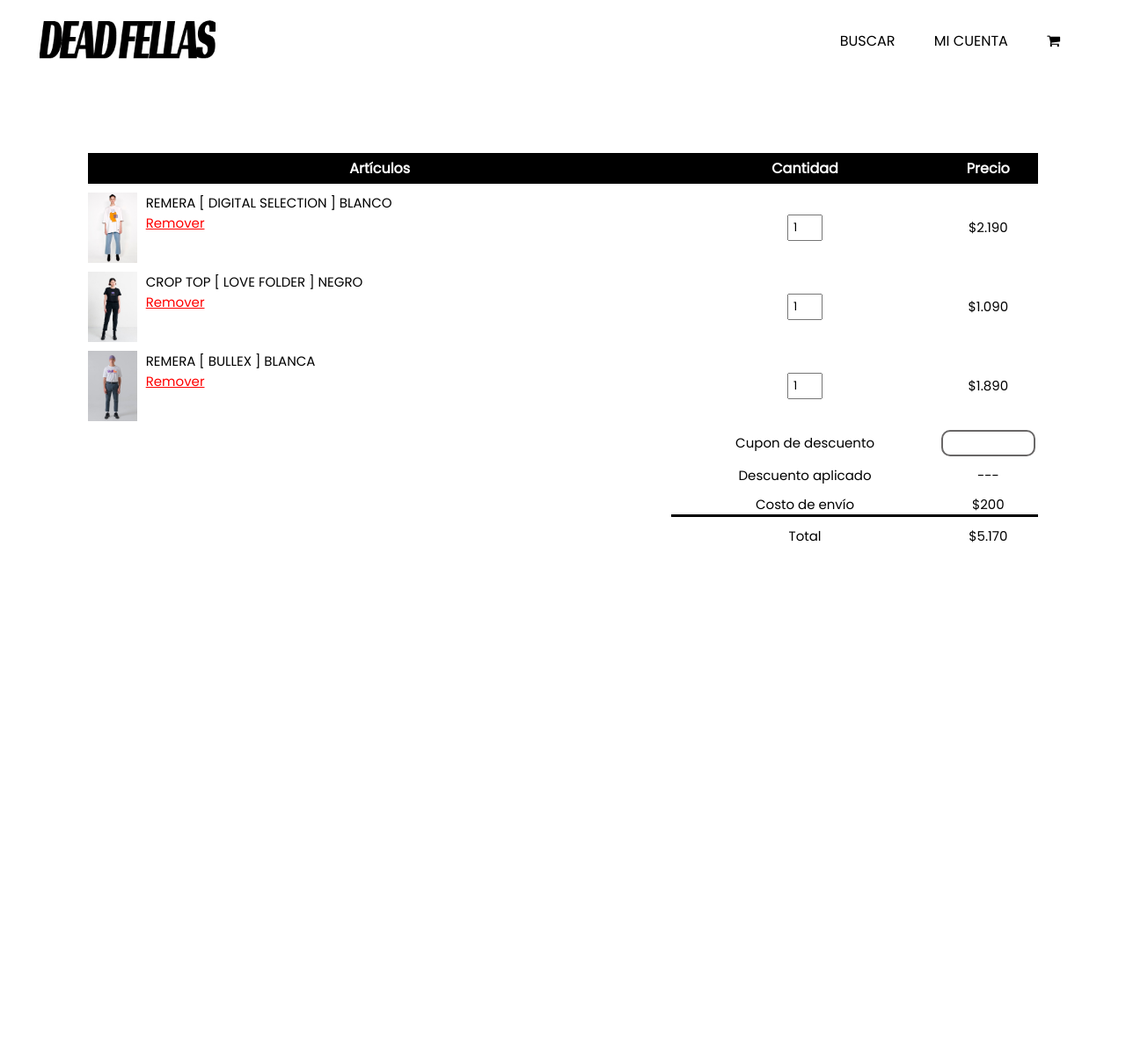
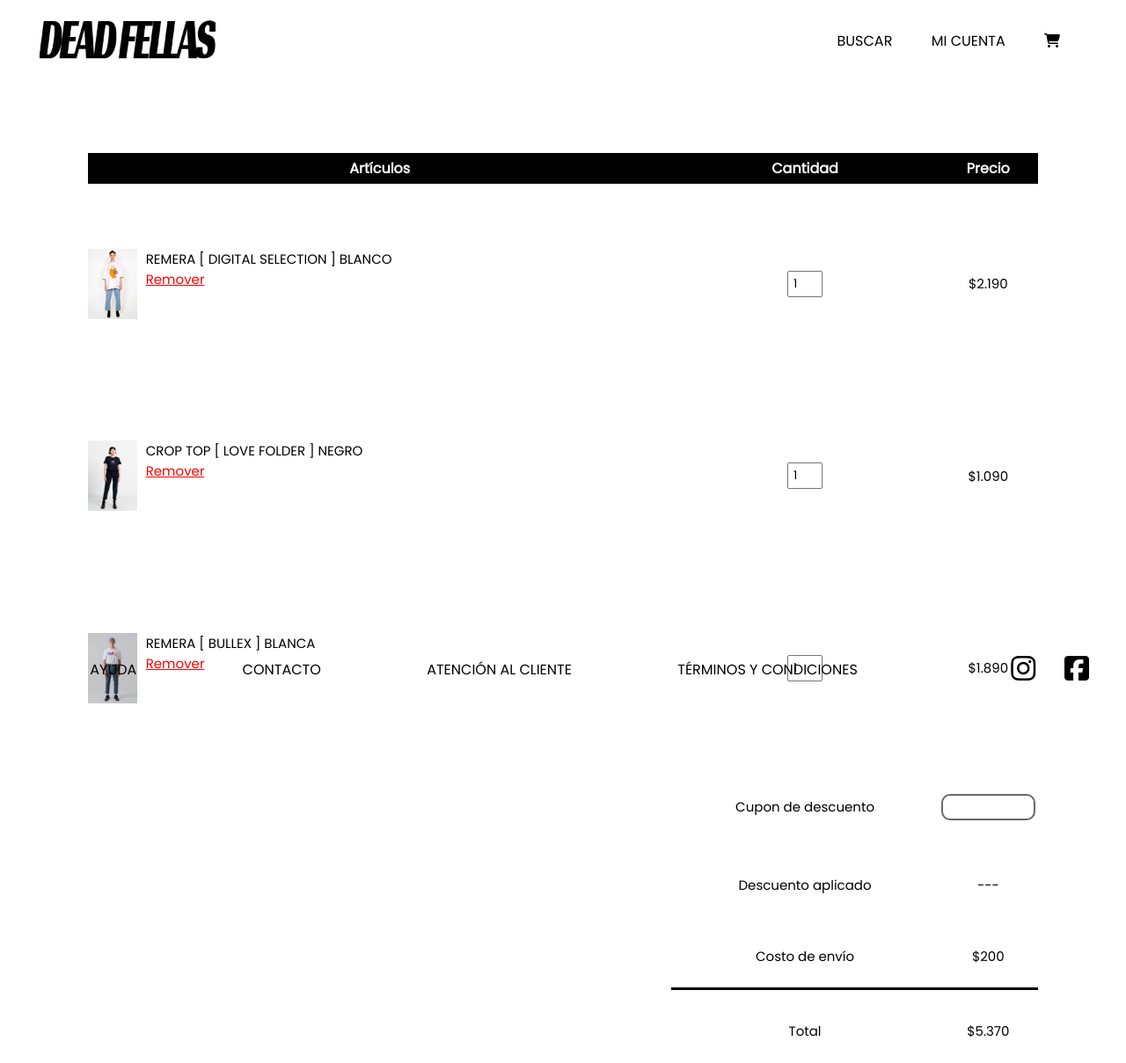
Before and after one commit to Francisco-Guido/DeadFellas, a Node server app: page /productCart in a window 1280 px wide. Shown: the whole page at 88% size. Before the commit the page ends 617 px from the top, so only its background shows below. Run offline with Node 20, Linux system fonts and the light colour scheme; some libraries are stand-ins or nearby versions.

Commit message:
arreglando carrito

```diff
--- a/public/css/style.css
+++ b/public/css/style.css
@@ -372,7 +372,11 @@
 }
 /*-------- CARRITO --------*/
 .bodyCart{
-    height: 100vh;
+    height: 93vh;
+}
+
+tbody{
+    height:1000px;
 }
 
 .cart-page {
@@ -382,6 +386,7 @@
 table {
     width: 100%;
     border-collapse: collapse;
+    height: 550px;
 }
 
 .cart-info {
@@ -427,6 +432,11 @@
 
 .total-price{
     padding-bottom: 100px;
+}
+
+.total-price1{
+    display:flex;
+    justify-content: space-around;
 }
 
 .main{
--- a/views/productCart.html
+++ b/views/productCart.html
@@ -13,6 +13,7 @@
     <link rel="stylesheet" href="https://stackpath.bootstrapcdn.com/font-awesome/4.7.0/css/font-awesome.min.css">
     <link rel="preconnect" href="https://fonts.gstatic.com">
     <link href="https://fonts.googleapis.com/css2?family=Poppins&display=swap" rel="stylesheet">
+    <script src="https://kit.fontawesome.com/05c282ad9f.js" crossorigin="anonymous"></script>
 </head>
 <body>
 
@@ -93,6 +94,8 @@
                     <td><input type="number" value="1"></td>
                     <td>$1.890</td>
                 </tr>
+
+
                 <tr class="total-price-1">
                     <td></td>
                     <td>Cupon de descuento</td>
@@ -112,8 +115,9 @@
                 <tr class="total-price">
                     <td></td>
                     <td>Total</td>
-                    <td>$5.170</td>
+                    <td>$5.370</td>
                 </tr>
+
             </tbody>
 
         </table>
@@ -122,8 +126,23 @@
 
     </div>
 
+    </main>
+<!-------- FOOTER -------->
+<footer class="pie">
+    <div class="pie2">
+        <a class = "h2-footer">AYUDA</a>
+        <a class = "h2-footer">CONTACTO</a>
+        <a class = "h2-footer">ATENCIÓN AL CLIENTE</a>
+        <a class = "h2-footer">TÉRMINOS Y CONDICIONES</a>
+    </div>
+    <div class="redes">
+        <a href="" class=a-images><i class="fab fa-instagram fa-4x"></i></a>
 
-<!-------- FOOTER -------->
+        <a href="" class=a-images> <i class="fab fa-facebook-square fa-4x"></i></a>
+    </div>
+</footer>
+
+
 
 
 </body>
```
